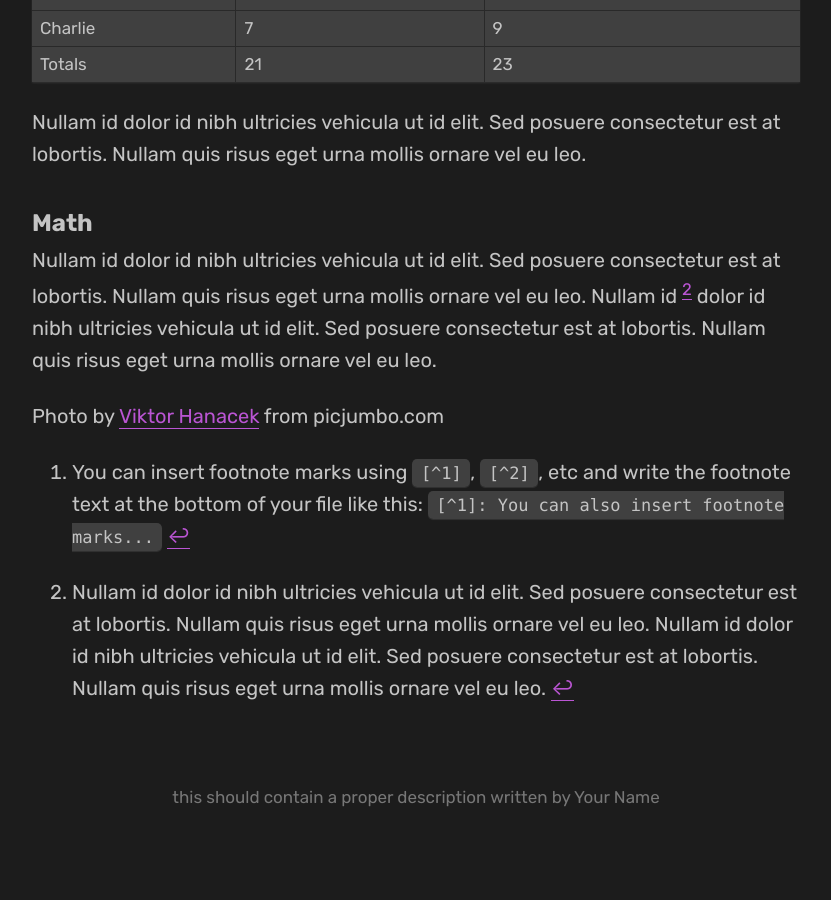
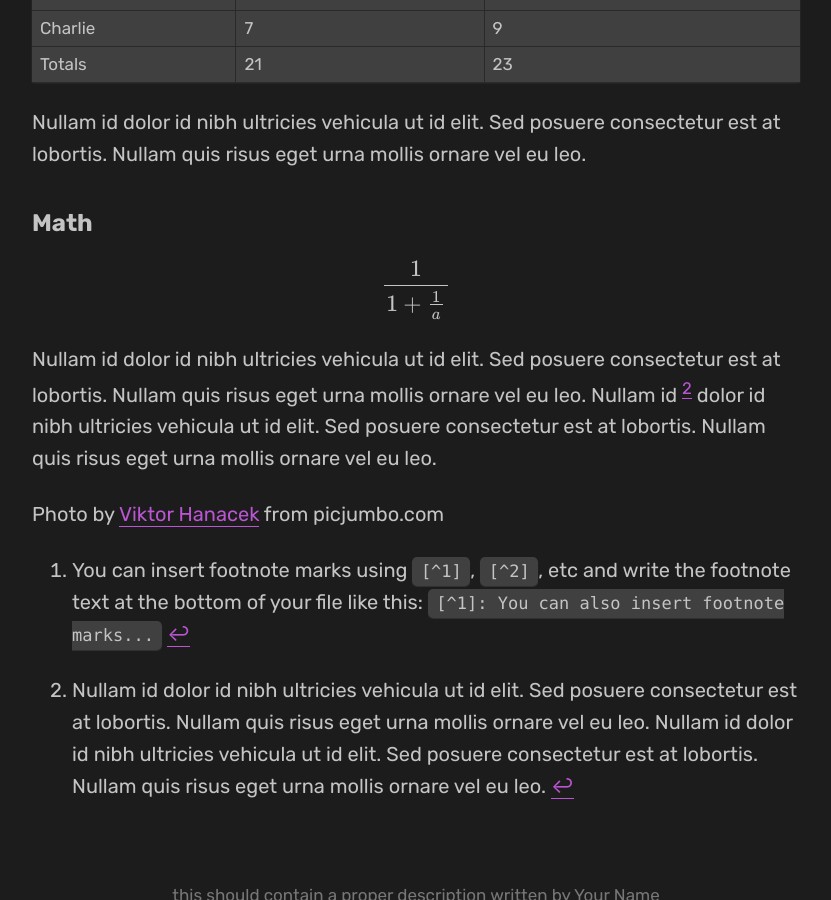
Before and after one commit to SpawnageLoong/rlcj, a Jekyll site: the page built from _posts/2024-11-17-example-content.md, in a window 1280 px wide and 900 px high, scrolled down 5500 px. Shown: the whole window, without its empty margins (224-1055 px from the left). Built offline with Jekyll 4.4.1, drawn with Linux system fonts in a browser that asks for light colours; before the commit the page ends 6375 px from its top, so only the background shows below that; part of the change alters nothing that is shown.

```diff
--- a/_includes/main/head.html
+++ b/_includes/main/head.html
@@ -11,3 +11,6 @@
     }
 </style>
 {% endif %}
+
+<!-- Scripts -->
+<script id="MathJax-script" async src="https://cdn.jsdelivr.net/npm/mathjax@3/es5/tex-mml-chtml.js"></script>
--- a/_posts/2024-11-17-example-content.md
+++ b/_posts/2024-11-17-example-content.md
@@ -26,7 +26,7 @@ Etiam porta **sem malesuada magna** mollis euismod. Cras mattis consectetur puru
 
 ## Inline HTML elements
 
-HTML defines a long list of available inline tags, a complete list of which can be found on the [Mozilla Developer Network](https://developer.mozilla.org/en-US/docs/Web/HTML/Element).
+HTML defines a long list of available inline tags, a complete list of which can be found on the [Mozilla Developer Network](https://developer.mozilla.org/en-US/docs/Web/HTML/Element){:target="_blank"}.
 
 - **To bold text**, use `**To bold text**`.
 - *To italicize text*, use `*To italicize text*`.
@@ -111,6 +111,7 @@ Nullam id dolor id nibh ultricies vehicula ut id elit. Sed posuere consectetur e
 
 ## Math
 
+$$ \frac{1}{1 + \frac{1}{a}} $$
 
 Nullam id dolor id nibh ultricies vehicula ut id elit. Sed posuere consectetur est at lobortis. Nullam quis risus eget urna mollis ornare vel eu leo.
 Nullam id [^2] dolor id nibh ultricies vehicula ut id elit. Sed posuere consectetur est at lobortis. Nullam quis risus eget urna mollis ornare vel eu leo.
```
